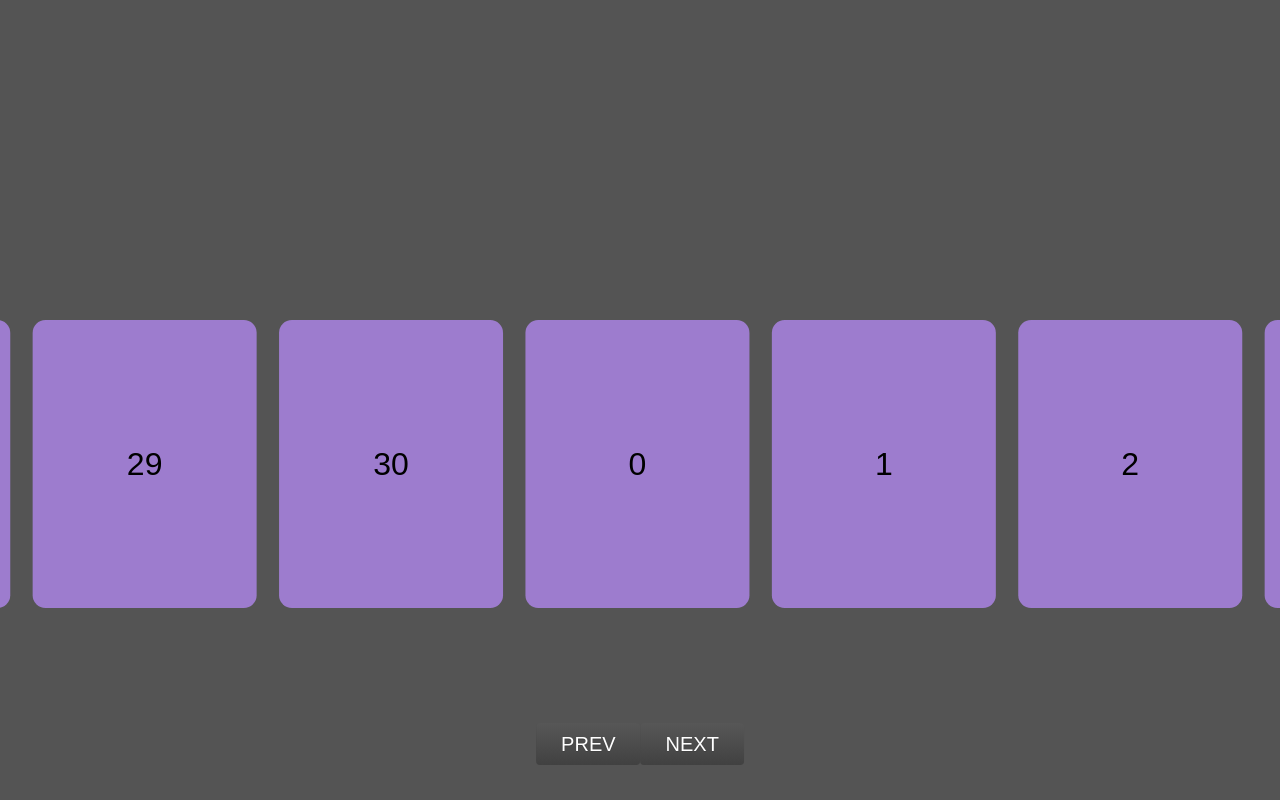
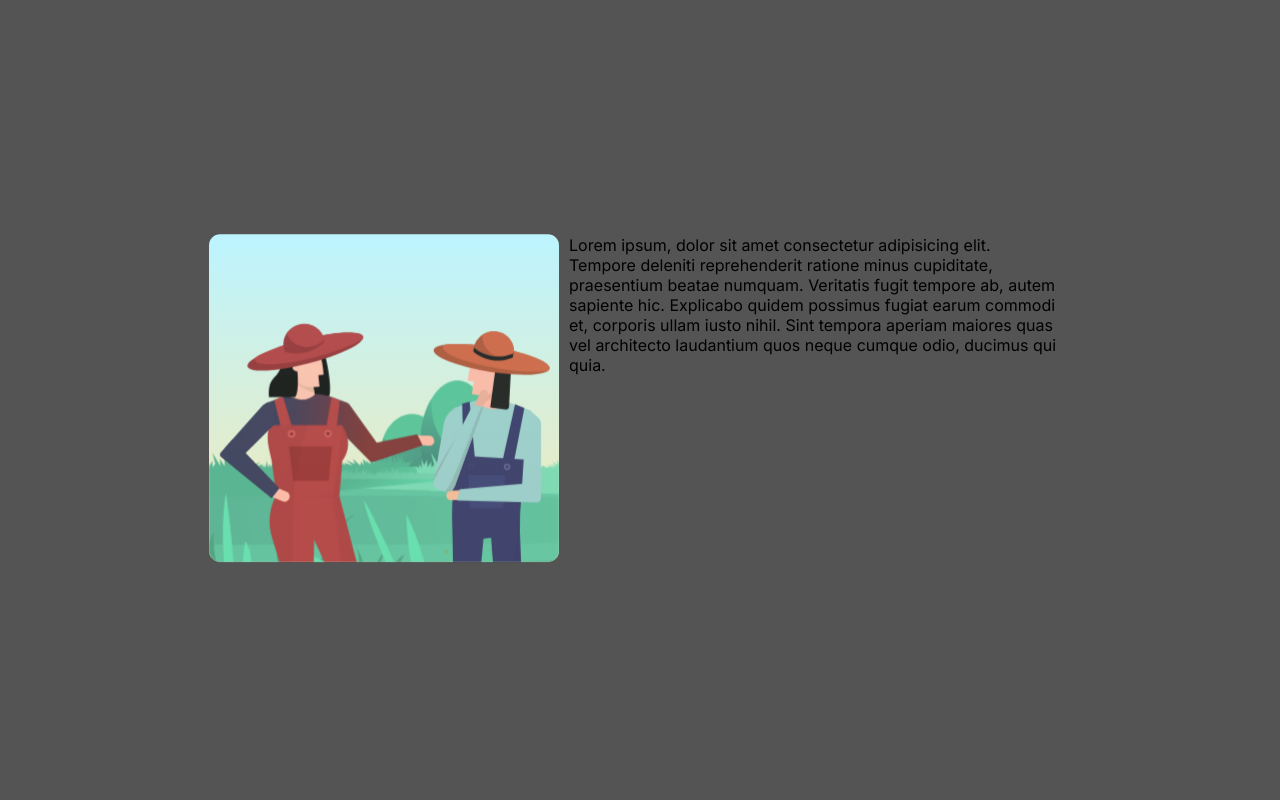
Before and after one commit to vaaghu0/culture_page, a Next.js app: page /about in a window 1280 px wide. Shown: the top 800 px of the page. Built offline with nearby package versions, Linux system fonts and the light colour scheme.

Commit message:
prototype 1

```diff
--- a/src/app/about/components/illustrationSection.tsx
+++ b/src/app/about/components/illustrationSection.tsx
@@ -102,9 +102,9 @@ export const IllustrationSection = () => {
   useLayoutEffect(() => {
     let ctx = gsap.context(() => {
       const timeline = gsap.timeline();
-      timeline.add(illustationTimeline());
+      timeline.add(illustationTimeline(), 0);
       // timeline.add(illustationTimeline(3, BlockTimeline(block1)));
-      textTimeline();
+      timeline.add(textTimeline(), 0);
     }, sectionRef);
     return () => ctx.revert();
   });
--- a/src/app/about/components/teamsSection.tsx
+++ b/src/app/about/components/teamsSection.tsx
@@ -294,7 +294,6 @@ export const TeamsSection = () => {
             { xPercent: 550 },
             {
               xPercent: -550,
-
               duration: 1,
               ease: "none",
               immediateRender: false,
@@ -309,47 +308,48 @@ export const TeamsSection = () => {
         scrub = gsap.to(playhead, {
           // we reuse this tween to smoothly scrub the playhead on the seamlessLoop
           offset: 0,
+
           onUpdate() {
             seamlessLoop.time(wrapTime(playhead.offset)); // convert the offset to a "safe" corresponding time on the seamlessLoop timeline
           },
           duration: 0.5,
           ease: "power3",
           paused: true,
-        }),
-        trigger = ScrollTrigger.create({
-          start: 0,
-          onUpdate(self) {
-            let scroll = self.scroll();
-            if (scroll > self.end - 1) {
-              wrap(1, 2);
-            } else if (scroll < 1 && self.direction < 0) {
-              wrap(-1, self.end - 2);
-            } else {
-              scrub.vars.offset =
-                (iteration + self.progress) * seamlessLoop.duration();
-              scrub.invalidate().restart(); // to improve performance, we just invalidate and restart the same tween. No need for overwrites or creating a new tween on each update.
-            }
-          },
-          end: "+=3000",
-          pin: ".gallery",
-        }),
-        // converts a progress value (0-1, but could go outside those bounds when wrapping) into a "safe" scroll value that's at least 1 away from the start or end because we reserve those for sensing when the user scrolls ALL the way up or down, to wrap.
-        progressToScroll = (progress: number) =>
-          gsap.utils.clamp(
-            1,
-            trigger.end - 1,
-            gsap.utils.wrap(0, 1, progress) * trigger.end
-          ),
-        wrap = (iterationDelta: number, scrollTo: number) => {
-          iteration += iterationDelta;
-          trigger.scroll(scrollTo);
-          trigger.update(); // by default, when we trigger.scroll(), it waits 1 tick to update().
-        };
+        });
+      // trigger = ScrollTrigger.create({
+      //   start: 0,
+      //   onUpdate(self) {
+      //     let scroll = self.scroll();
+      //     if (scroll > self.end - 1) {
+      //       wrap(1, 2);
+      //     } else if (scroll < 1 && self.direction < 0) {
+      //       wrap(-1, self.end - 2);
+      //     } else {
+      //       scrub.vars.offset =
+      //         (iteration + self.progress) * seamlessLoop.duration();
+      //       scrub.invalidate().restart(); // to improve performance, we just invalidate and restart the same tween. No need for overwrites or creating a new tween on each update.
+      //     }
+      //   },
+      //   end: "+=3000",
+      //   pin: ".gallery",
+      // }),
+      // converts a progress value (0-1, but could go outside those bounds when wrapping) into a "safe" scroll value that's at least 1 away from the start or end because we reserve those for sensing when the user scrolls ALL the way up or down, to wrap.
+      // progressToScroll = (progress: number) =>
+      //   gsap.utils.clamp(
+      //     1,
+      //     trigger.end - 1,
+      //     gsap.utils.wrap(0, 1, progress) * trigger.end
+      //   ),
+      // wrap = (iterationDelta: number, scrollTo: number) => {
+      //   iteration += iterationDelta;
+      //   trigger.scroll(scrollTo);
+      //   trigger.update(); // by default, when we trigger.scroll(), it waits 1 tick to update().
+      // };
 
       // when the user stops scrolling, snap to the closest item.
-      ScrollTrigger.addEventListener("scrollEnd", () =>
-        scrollToOffset(scrub.vars.offset)
-      );
+      // ScrollTrigger.addEventListener("scrollEnd", () =>
+      //   scrollToOffset(scrub.vars.offset)
+      // );
 
       // feed in an offset (like a time on the seamlessLoop timeline, but it can exceed 0 and duration() in either direction; it'll wrap) and it'll set the scroll position accordingly. That'll call the onUpdate() on the trigger if there's a change.
       function scrollToOffset(offset: number) {
@@ -357,12 +357,12 @@ export const TeamsSection = () => {
         let snappedTime = snapTime(offset),
           progress =
             (snappedTime - seamlessLoop.duration() * iteration) /
-            seamlessLoop.duration(),
-          scroll = progressToScroll(progress);
+            seamlessLoop.duration();
+        // scroll = progressToScroll(progress);
         if (progress >= 1 || progress < 0) {
-          return wrap(Math.floor(progress), scroll);
+          // return wrap(Math.floor(progress), scroll);
         }
-        trigger.scroll(scroll);
+        // trigger.scroll(scroll);
       }
 
       if (prevButtonRef && prevButtonRef.current)
--- a/src/app/about/page.tsx
+++ b/src/app/about/page.tsx
@@ -13,12 +13,10 @@ import TeamsSection from "./components/teamsSection";
 const Page = () => {
   return (
     <div id="main">
-      {/* <section className={styles.section}></section> */}
-      {/* <IllustrationSection /> */}
-      {/* <FoundersSection /> */}
-      {/* <CoinSection /> */}
+      <IllustrationSection />
+      <FoundersSection />
       <TeamsSection />
-      <section className={styles.coinSection}></section>
+      <CoinSection />
     </div>
   );
 };
--- a/src/app/about/styles.module.scss
+++ b/src/app/about/styles.module.scss
@@ -6,6 +6,11 @@
   flex-direction: column;
   justify-content: flex-start;
   align-items: flex-end;
+
+  &::-webkit-scrollbar {
+    appearance: none;
+    display: none;
+  }
 }
 .IllustrationSection {
   @extend .section;
@@ -16,6 +21,11 @@
   flex-direction: row;
   background-color: #545454;
   // overflow: hidden;
+
+  &::-webkit-scrollbar {
+    appearance: none;
+    display: none;
+  }
 }
 .coinSection {
   @extend .section;
@@ -26,6 +36,11 @@
   flex-direction: column;
   background-color: #545454;
   // overflow: hidden;
+
+  &::-webkit-scrollbar {
+    appearance: none;
+    display: none;
+  }
 }
 .foundersSection {
   display: flex;
@@ -34,6 +49,11 @@
   align-items: center;
   width: 100vw;
   height: 100vh;
+
+  &::-webkit-scrollbar {
+    appearance: none;
+    display: none;
+  }
 }
 .Illustrations {
   width: 100px;
--- a/src/app/about/styles/teamSection.module.scss
+++ b/src/app/about/styles/teamSection.module.scss
@@ -1,9 +1,14 @@
 .section {
-  position: absolute;
-  width: 100%;
+  position: relative;
   height: 100vh;
+  min-height: 100vh;
+  min-width: 100vw;
   overflow: hidden;
-  box-sizing: border-box;
+
+  &::-webkit-scrollbar {
+    appearance: none;
+    display: none;
+  }
 }
 
 .gallery {
@@ -41,6 +46,7 @@
 
 .actions {
   position: absolute;
+  display: none;
   bottom: 25px;
   left: 50%;
   transform: translateX(-50%);
--- a/src/app/globals.css
+++ b/src/app/globals.css
@@ -85,6 +85,11 @@ body {
   overflow-x: hidden;
 }
 
+::-webkit-scrollbar {
+  appearance: none;
+  display: none;
+}
+
 body {
   color: rgb(var(--foreground-rgb));
   background: linear-gradient(
```
